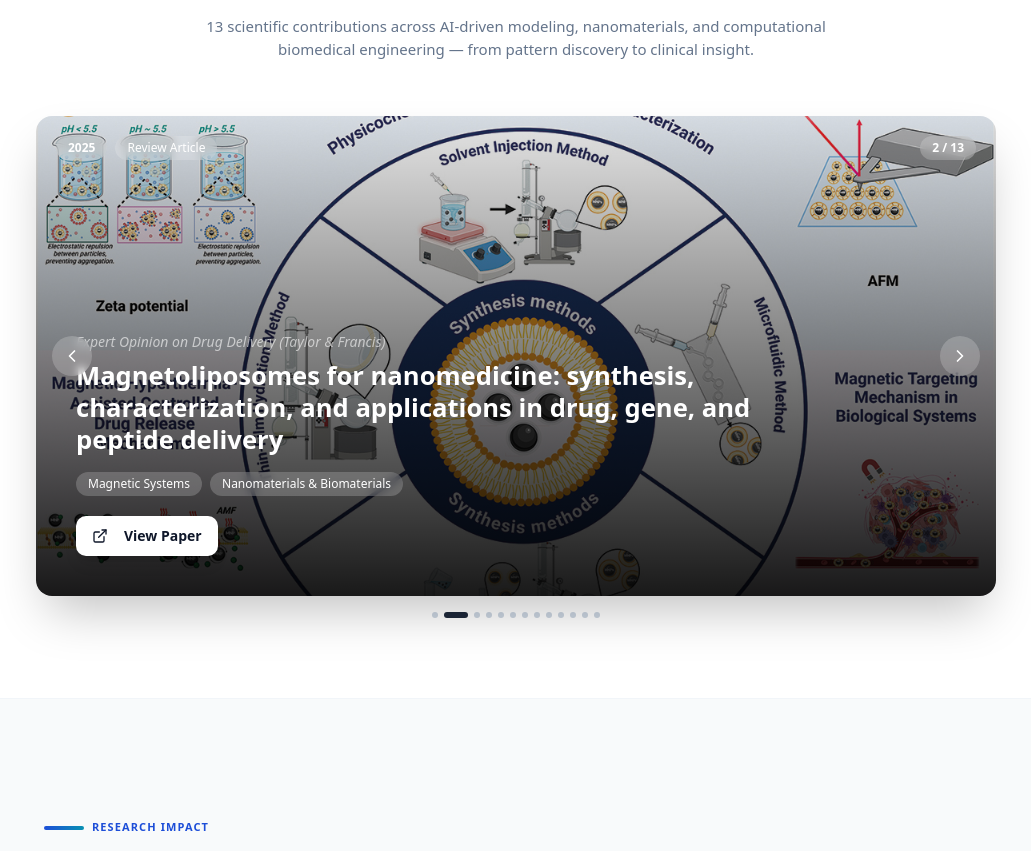
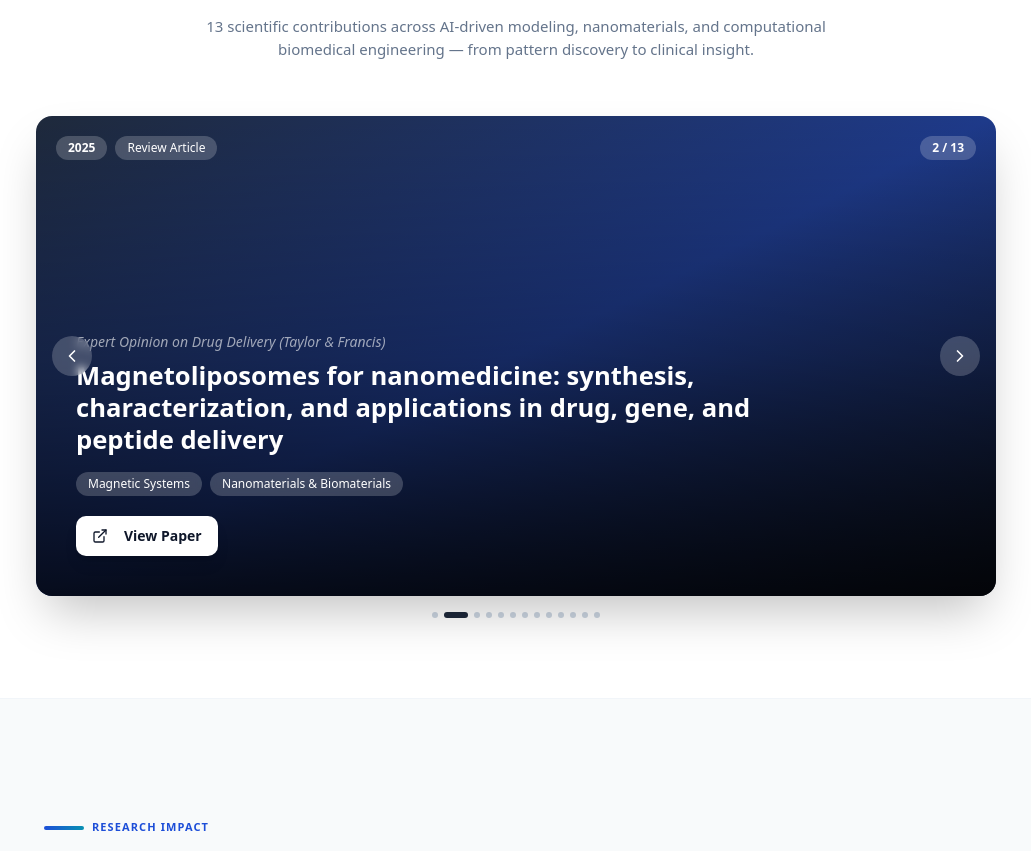
Before and after one commit to CristianFRodriguez/Portafolio, a React (Vite) app: page / in a window 1280 px wide. Shown: the part 1768-2619 px from the top of the page, without its empty margins (124-1155 px from the left). Built offline with nearby package versions, Linux system fonts and the light colour scheme; the HTML template or start-up script is replaced by a standard one.

Commit message:
Remove paper screenshot backgrounds, use clean gradient instead

```diff
--- a/src/components/Publications.tsx
+++ b/src/components/Publications.tsx
@@ -267,23 +267,10 @@ export const Publications = () => {
               onKeyDown={(e) => e.key === "Enter" && setSelectedPublication(pub)}
               aria-label={`View details for ${pub.title}`}
             >
-              {/* Background image */}
+              {/* Background gradient */}
               <div className="absolute inset-0">
-                {pub.image ? (
-                  <img
-                    src={pub.image}
-                    alt=""
-                    className="w-full h-full object-cover transition-opacity duration-500"
-                    loading="lazy"
-                    decoding="async"
-                  />
-                ) : (
-                  <div className="w-full h-full bg-gradient-to-br from-slate-800 to-slate-900 flex items-center justify-center">
-                    <BookOpen className="w-24 h-24 text-white/20" />
-                  </div>
-                )}
-                {/* Dark gradient overlay */}
-                <div className="absolute inset-0 bg-gradient-to-t from-black/90 via-black/50 to-black/10" />
+                <div className="w-full h-full bg-gradient-to-br from-slate-800 via-blue-900 to-slate-900" />
+                <div className="absolute inset-0 bg-gradient-to-t from-black/80 via-black/30 to-transparent" />
               </div>
 
               {/* Year + type badges top-left */}
```
